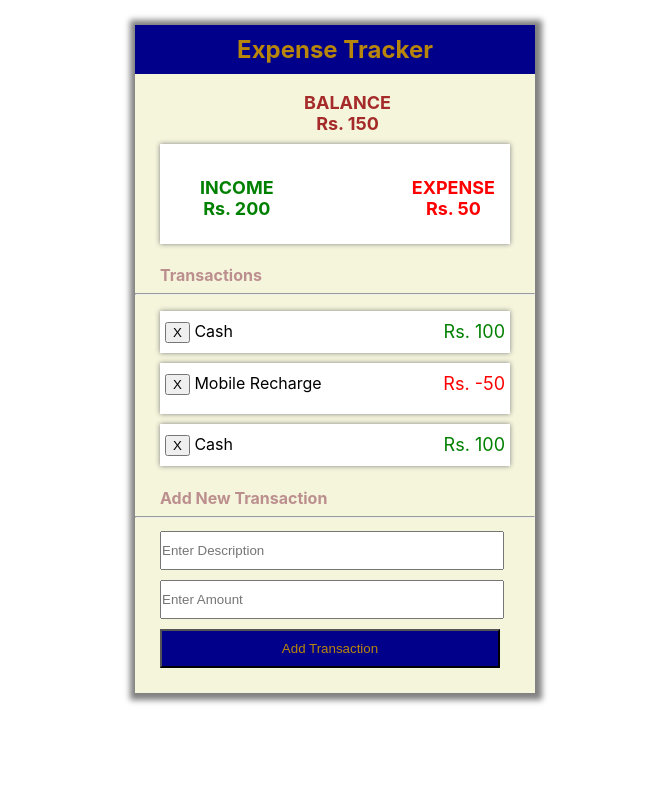
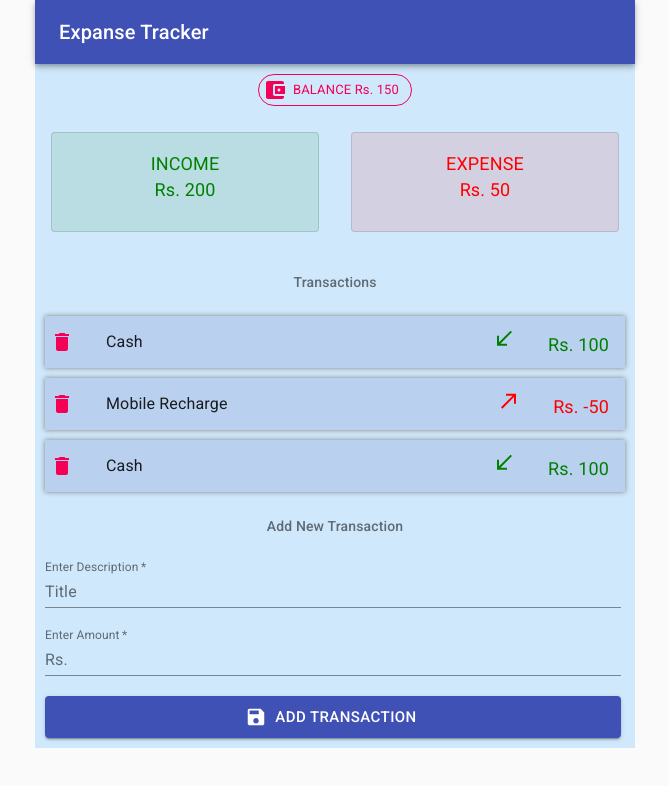
Before and after one commit to Shahjahan786/expense-traker-react, a React (Create React App) app: page / in a window 1280 px wide. Shown: the top 786 px of the page, without its empty margins (305-974 px from the left). Built offline with nearby package versions, Linux system fonts and the light colour scheme.

Commit message:
Added MaterialUI

```diff
--- a/package.json
+++ b/package.json
@@ -3,6 +3,8 @@
   "version": "0.1.0",
   "private": true,
   "dependencies": {
+    "@material-ui/core": "^4.11.2",
+    "@material-ui/icons": "^4.11.2",
     "@testing-library/jest-dom": "^5.11.4",
     "@testing-library/react": "^11.1.0",
     "@testing-library/user-event": "^12.1.10",
--- a/public/index.html
+++ b/public/index.html
@@ -15,6 +15,10 @@
       user's mobile device or desktop. See https://developers.google.com/web/fundamentals/web-app-manifest/
     -->
     <link rel="manifest" href="%PUBLIC_URL%/manifest.json" />
+
+    <link rel="stylesheet" href="https://fonts.googleapis.com/css?family=Roboto:300,400,500,700&display=swap" />
+    <link rel="stylesheet" href="https://fonts.googleapis.com/icon?family=Material+Icons" />
+
     <!--
       Notice the use of %PUBLIC_URL% in the tags above.
       It will be replaced with the URL of the `public` folder during the build.
--- a/src/App.js
+++ b/src/App.js
@@ -6,21 +6,28 @@ import IncomeExpenceTotals from './IncomeExpenceTotals';
 import TransactionForm from './TransactionForm';
 import { ContextProvider } from './TransContext';
 import TransItems from './TransItems';
+import Container from '@material-ui/core/Container';
+import CssBaseline from '@material-ui/core/CssBaseline';
+import React from 'react'
 
 
 function App() {
   return (
-    <div className='container'>
-      <ContextProvider>
-        <Header/>
-        <Balance/>
-        <IncomeExpenceTotals/>
-        <TransItems/>
-        <TransactionForm/>
-      </ContextProvider>
+    <React.Fragment>
+      <CssBaseline />
+      <Container maxWidth="sm" style={{ backgroundColor: '#cfe8fc', paddingLeft: '0px',  paddingRight: '0px', textAlign:'center'}}>
+        <ContextProvider>
+          <Header />
+          <Balance />
+          <IncomeExpenceTotals />
+          <TransItems />
+          <TransactionForm />
+        </ContextProvider>
 
 
-    </div>
+      </Container>
+
+    </React.Fragment>
   );
 }
 
--- a/src/Balance.js
+++ b/src/Balance.js
@@ -1,17 +1,25 @@
 import { useContext } from "react";
 import { TransContext } from "./TransContext";
+import Chip from '@material-ui/core/Chip';
+import AccountBalanceWalletIcon from '@material-ui/icons/AccountBalanceWallet';
 
- const Balance = () => {
+const Balance = () => {
 
-     let {transactions} = useContext(TransContext)
-     let balance = 0;
-     transactions.forEach(transObj => {
+    let { transactions } = useContext(TransContext)
+    let balance = 0;
+    transactions.forEach(transObj => {
         balance += transObj.amount
-     });
+    });
 
     return (
-    <h3 className="balance"> BALANCE <br />Rs. {balance}</h3>
-        )
+        <Chip
+            label={`BALANCE \nRs. ${balance}`}
+            color="secondary"
+            variant="outlined"
+            style={{ margin: '10px auto' }}
+            icon={<AccountBalanceWalletIcon />} />
+
+    )
 }
 
 export default Balance
--- a/src/Header.js
+++ b/src/Header.js
@@ -1,6 +1,15 @@
+import { Typography, Toolbar, AppBar} from '@material-ui/core';
  const Header = () => {
     return (
-            <h2 className="header">Expense Tracker</h2>
+        <AppBar position="static">
+        <Toolbar>
+
+          <Typography variant="h6">
+            Expanse Tracker
+          </Typography>
+
+        </Toolbar>
+      </AppBar>
         )
 }
 
--- a/src/IncomeExpenceTotals.js
+++ b/src/IncomeExpenceTotals.js
@@ -1,28 +1,55 @@
 import { useContext } from "react";
 import { TransContext } from "./TransContext";
+import { makeStyles } from '@material-ui/core/styles';
+import Paper from '@material-ui/core/Paper';
 
- const IncomeExpenceTotals = () => {
+const useStyles = makeStyles((theme) => ({
+        root: {
+                display: 'flex',
+                justifyContent: 'center',
+                '& > *': {
+                        margin: theme.spacing(2),
+                        width: theme.spacing(16),
+                        height: theme.spacing(16),
+
+
+                },
+        },
+}));
+
+
+const IncomeExpenceTotals = () => {
+
+        const classes = useStyles();
+
         let income = 0;
         let expenses = 0;
 
-        let {transactions} = useContext(TransContext);
+        let { transactions } = useContext(TransContext);
 
         transactions.forEach(obj => {
-                if(obj.amount > 0){
-                   income += obj.amount;
-                }else if(obj.amount < 0){
-                   expenses += obj.amount;
+                if (obj.amount > 0) {
+                        income += obj.amount;
+                } else if (obj.amount < 0) {
+                        expenses += obj.amount;
                 }
 
 
         });
 
 
-    return (
-         <div className="income-expense-box">
-                <h3 className="income">INCOME <br />Rs. {income}</h3>
-                <h3 className="expense">EXPENSE <br />Rs. {Math.abs(expenses)}</h3>
-        </div>
+        return (
+
+                <div className={classes.root}>
+                        <Paper variant="outlined" style={{height:'100px', width:'50%', backgroundColor:'rgb(0,128,0, 0.1)'}}>
+                                <p className="income">INCOME <br />Rs. {income}</p>
+                        </Paper>
+                        <Paper variant="outlined" style={{height:'100px', width:'50%', backgroundColor:'rgb(255,0,0, 0.1)'}}>
+                                <p className="expense">EXPENSE <br />Rs. {Math.abs(expenses)}</p>
+
+                        </Paper>
+                </div>
+
         )
 }
 
--- a/src/TransItems.js
+++ b/src/TransItems.js
@@ -1,30 +1,77 @@
 import { useContext } from "react"
 import { TransContext } from "./TransContext"
+import { makeStyles } from '@material-ui/core/styles';
+import List from '@material-ui/core/List';
+import ListItem from '@material-ui/core/ListItem';
+import ListItemIcon from '@material-ui/core/ListItemIcon';
+import ListItemSecondaryAction from '@material-ui/core/ListItemSecondaryAction';
+import ListItemText from '@material-ui/core/ListItemText';
+import ListSubheader from '@material-ui/core/ListSubheader';
+import DeleteIcon from '@material-ui/icons/Delete';
+import CallReceivedIcon from '@material-ui/icons/CallReceived';
+import CallMadeIcon from '@material-ui/icons/CallMade';
+
+
+
+const useStyles = makeStyles((theme) => ({
+        root: {
+                width: '100%',
+                padding: '10px',
+
+        },
+
+        item: {
+                backgroundColor: "rgb(0,0,128, 0.1)",
+                boxShadow: '0 0 5px gray',
+                marginTop: '10px',
+                padding: '10px 5px',
+
+
+        }
+}));
 
 const TransItems = () => {
 
-    let {transactions, deleteTransaction} = useContext(TransContext)
+        const classes = useStyles();
 
-    function removeItem(id){
+        let { transactions, deleteTransaction } = useContext(TransContext)
+
+        function removeItem(id) {
                 console.log(id)
                 deleteTransaction(id);
         }
 
         return (
-            <div className="transction-list">
-            <h4>Transactions</h4>
-            <hr/>
-            <ul>
+                <List subheader={<ListSubheader>Transactions</ListSubheader>} className={classes.root}>
                         {
-                        transactions.map((transOb, id) =>{
+                                transactions.map((transOb, id) => {
                                         return (
-                                <li key={id}><span><button onClick={()=>{removeItem(transOb.id)}}>X</button> {transOb.desc}</span> <span className={transOb.amount > 0  ? "income" : "expense"}>Rs. {transOb.amount}</span></li>
+                                                <ListItem key={id} className={classes.item}>
+                                                        <ListItemIcon>
+                                                                <DeleteIcon color="secondary" onClick={() => { removeItem(transOb.id) }} />
+                                                        </ListItemIcon>
+                                                        <ListItemText id="switch-list-label-wifi" primary={transOb.desc} />
+
+
+                                                        <ListItemSecondaryAction>
+                                                        <ListItemIcon>
+                                                        {transOb.amount > 0 ?
+                                                                <CallReceivedIcon style={{ color:"green" }}/>
+                                                                :
+                                                                <CallMadeIcon  style={{ color:"red" }}/>
+
+                                                        }
+                                                        </ListItemIcon>
+
+                                                         <span className={transOb.amount > 0 ? "income" : "expense"}>Rs. {transOb.amount}</span>
+                                                        </ListItemSecondaryAction>
+                                                </ListItem>
                                         )
                                 })
                         }
 
-            </ul>
-            </div>
+                </List>
+
         )
 }
 
--- a/src/TransactionForm.js
+++ b/src/TransactionForm.js
@@ -1,28 +1,88 @@
 import { useContext } from "react";
 import { TransContext } from "./TransContext";
+import ListSubheader from '@material-ui/core/ListSubheader';
+import TextField from '@material-ui/core/TextField';
+import InputAdornment from '@material-ui/core/InputAdornment';
+import clsx from 'clsx';
+import { makeStyles } from '@material-ui/core/styles';
+import Button from '@material-ui/core/Button';
+import SaveIcon from '@material-ui/icons/Save';
+
+const useStyles = makeStyles((theme) => ({
+    root: {
+        display: 'flex',
+
+        flexDirection: 'column'
+    },
+    margin: {
+        margin: theme.spacing(1),
+    },
+    withoutLabel: {
+        marginTop: theme.spacing(3),
+    },
+    textField: {
+        width: '96%',
+        margin: '10px'
+    },
+    button:{
+        width: '96%',
+        margin: '10px'
+    }
+}));
 
 const TransactionForm = () => {
 
-      const {transactions, addTransaction} = useContext(TransContext);
+    const classes = useStyles();
+
+    const { transactions, addTransaction } = useContext(TransContext);
 
     console.log(transactions)
 
     const handleSubmit = (event) => {
         event.preventDefault();
-           console.log(document.getElementById("desc").value +  ": " + document.getElementById("amount").value)
+        console.log(document.getElementById("desc").value + ": " + document.getElementById("amount").value)
 
-           addTransaction({id: new Date().getTime(), desc: document.getElementById("desc").value, amount: Number(document.getElementById("amount").value)});
+        addTransaction({ id: new Date().getTime(), desc: document.getElementById("desc").value, amount: Number(document.getElementById("amount").value) });
         document.getElementById("desc").value = "";
         document.getElementById("amount").value = ""
     }
 
     return (
-            <form className="transction-form" onSubmit={handleSubmit}>
-            <h4>Add New Transaction</h4>
-            <hr/>
-                <input type= "text" id="desc" placeholder="Enter Description" required/><br/>
-                <input type= "number" id="amount" placeholder="Enter Amount" required/><br/>
-                <input type="submit" value="Add Transaction"/>
+        <form onSubmit={handleSubmit} className={classes.root}>
+            <ListSubheader>Add New Transaction</ListSubheader>
+
+            <TextField
+                required
+                label="Enter Description"
+                id="desc"
+                className={clsx(classes.margin, classes.textField)}
+                InputProps={{
+                    startAdornment: <InputAdornment position="start">Title</InputAdornment>,
+                }}
+            />
+
+            <TextField
+                required
+                label="Enter Amount"
+                id="amount"
+                className={clsx(classes.margin, classes.textField)}
+                InputProps={{
+                    startAdornment: <InputAdornment position="start">Rs. </InputAdornment>,
+                }}
+            />
+
+
+
+            <Button
+                variant="contained"
+                color="primary"
+                size="large"
+                className={classes.button}
+                startIcon={<SaveIcon />}
+                type="submit"
+            >
+                Add Transaction
+      </Button>
         </form>
     )
 }
```
Also changed, not shown: 2 other files (tests, documents, lock files or other folders). Lines whose indentation alone changed are shown as unchanged.
